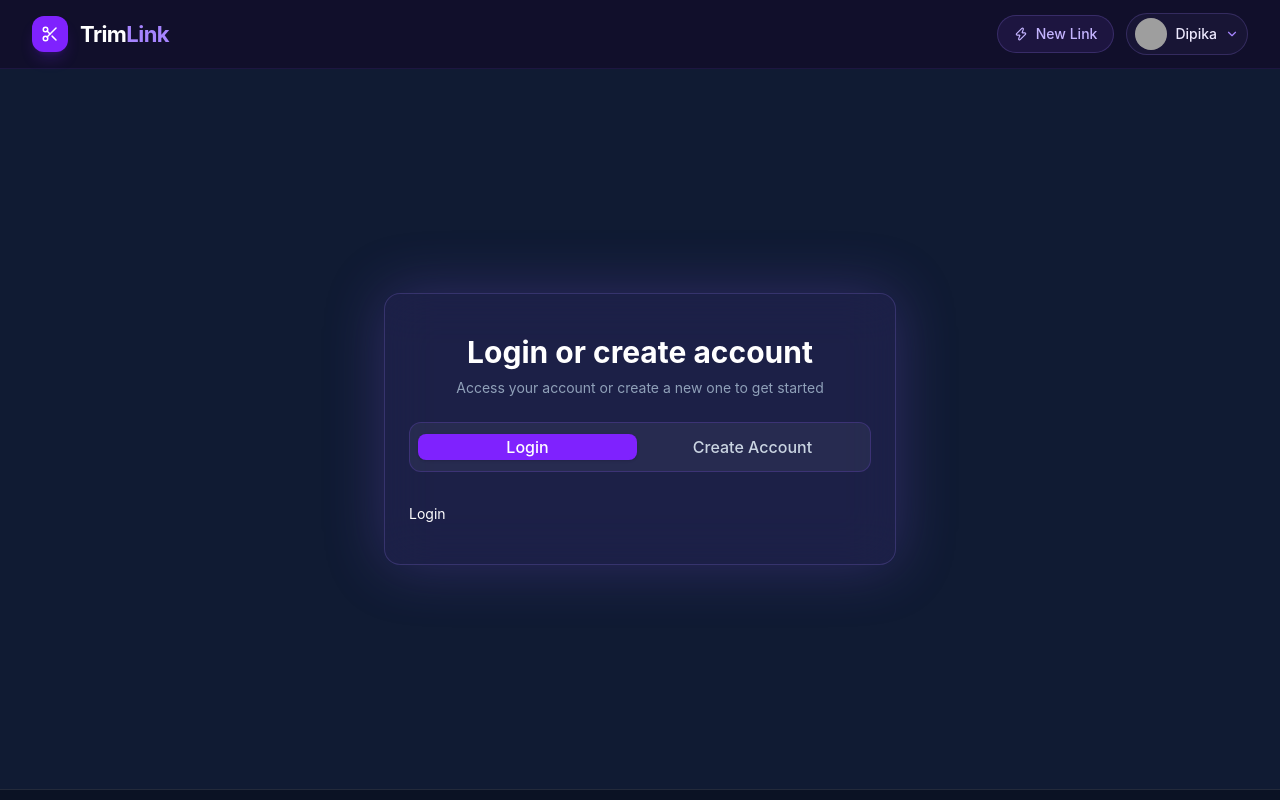
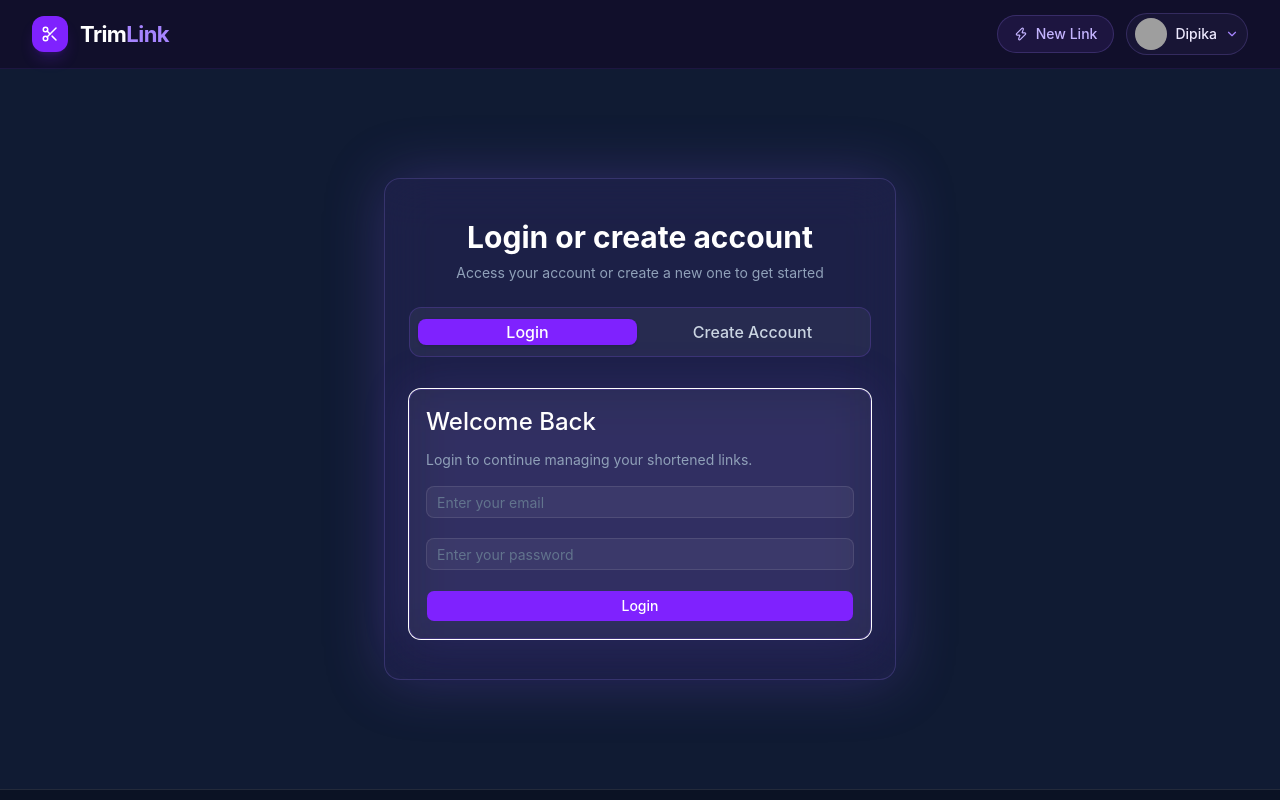
Before and after one commit to Dipika-Gandash/TrimLink, a React (Vite) app: page /auth in a window 1280 px wide. Shown: the top 800 px of the page. Built offline with nearby package versions, Linux system fonts and the light colour scheme; grey boxes are pictures that could not be loaded.

Commit message:
add React Hook Form and Zod validation setup

```diff
--- a/package.json
+++ b/package.json
@@ -11,6 +11,7 @@
   },
   "dependencies": {
     "@fontsource-variable/geist": "^5.2.8",
+    "@hookform/resolvers": "^5.2.2",
     "@supabase/supabase-js": "^2.105.4",
     "@tailwindcss/vite": "^4.3.0",
     "class-variance-authority": "^0.7.1",
@@ -19,11 +20,13 @@
     "radix-ui": "^1.4.3",
     "react": "^19.2.5",
     "react-dom": "^19.2.5",
+    "react-hook-form": "^7.75.0",
     "react-router-dom": "^7.15.0",
     "shadcn": "^4.7.0",
     "tailwind-merge": "^3.5.0",
     "tailwindcss": "^4.3.0",
-    "tw-animate-css": "^1.4.0"
+    "tw-animate-css": "^1.4.0",
+    "zod": "^4.4.3"
   },
   "devDependencies": {
     "@eslint/js": "^10.0.1",
--- /dev/null
+++ b/src/components/common/Error.jsx
@@ -0,0 +1,9 @@
+import React from 'react'
+
+const Error = () => {
+  return (
+    <div>Error</div>
+  )
+}
+
+export default Error
--- a/src/components/common/Login.jsx
+++ b/src/components/common/Login.jsx
@@ -1,9 +1,106 @@
+import { useForm } from "react-hook-form";
+import { zodResolver } from "@hookform/resolvers/zod";
 
+import { Button } from "@/components/ui/button";
+import {
+  Card,
+  CardContent,
+  CardDescription,
+  CardHeader,
+  CardTitle,
+} from "@/components/ui/card";
+import { Input } from "@/components/ui/input";
+
+import { loginSchema } from "@/schema/loginSchema";
 
 const Login = () => {
+
+  const {
+    register,
+    handleSubmit,
+    formState: { errors, isSubmitting },
+  } = useForm({
+    resolver: zodResolver(loginSchema),
+    defaultValues: {
+      email: "",
+      password: "",
+    },
+  });
+
+  const onSubmit = async (data) => {
+    console.log(data);
+
+  };
+
   return (
-    <div>Login</div>
-  )
-}
+    <Card className="w-full border border-violet-500/20 bg-white/5 backdrop-blur-xl shadow-[0_0_50px_rgba(139,92,246,0.15)]">
 
-export default Login
+      <CardHeader className="space-y-2">
+
+        <CardTitle className="text-2xl text-white">
+          Welcome Back
+        </CardTitle>
+
+        <CardDescription className="text-slate-400">
+          Login to continue managing your shortened links.
+        </CardDescription>
+
+      </CardHeader>
+
+      <CardContent>
+
+        <form
+          onSubmit={handleSubmit(onSubmit)}
+          className="space-y-5"
+        >
+          <div className="space-y-2">
+
+            <Input
+              type="email"
+              placeholder="Enter your email"
+              className="border-white/10 bg-white/5 text-white placeholder:text-slate-500"
+              {...register("email")}
+            />
+
+            {errors.email && (
+              <p className="text-sm text-red-400">
+                {errors.email.message}
+              </p>
+            )}
+
+          </div>
+
+          <div className="space-y-2">
+
+            <Input
+              type="password"
+              placeholder="Enter your password"
+              className="border-white/10 bg-white/5 text-white placeholder:text-slate-500"
+              {...register("password")}
+            />
+
+            {errors.password && (
+              <p className="text-sm text-red-400">
+                {errors.password.message}
+              </p>
+            )}
+
+          </div>
+
+          <Button
+            type="submit"
+            disabled={isSubmitting}
+            className="w-full bg-violet-600 hover:bg-violet-700"
+          >
+            {isSubmitting ? "Logging in..." : "Login"}
+          </Button>
+
+        </form>
+
+      </CardContent>
+
+    </Card>
+  );
+};
+
+export default Login;
--- /dev/null
+++ b/src/components/ui/card.jsx
@@ -0,0 +1,114 @@
+import * as React from "react"
+
+import { cn } from "@/lib/utils"
+
+function Card({
+  className,
+  size = "default",
+  ...props
+}) {
+  return (
+    <div
+      data-slot="card"
+      data-size={size}
+      className={cn(
+        "group/card flex flex-col gap-4 overflow-hidden rounded-xl bg-card py-4 text-sm text-card-foreground ring-1 ring-foreground/10 has-data-[slot=card-footer]:pb-0 has-[>img:first-child]:pt-0 data-[size=sm]:gap-3 data-[size=sm]:py-3 data-[size=sm]:has-data-[slot=card-footer]:pb-0 *:[img:first-child]:rounded-t-xl *:[img:last-child]:rounded-b-xl",
+        className
+      )}
+      {...props} />
+  );
+}
+
+function CardHeader({
+  className,
+  ...props
+}) {
+  return (
+    <div
+      data-slot="card-header"
+      className={cn(
+        "group/card-header @container/card-header grid auto-rows-min items-start gap-1 rounded-t-xl px-4 group-data-[size=sm]/card:px-3 has-data-[slot=card-action]:grid-cols-[1fr_auto] has-data-[slot=card-description]:grid-rows-[auto_auto] [.border-b]:pb-4 group-data-[size=sm]/card:[.border-b]:pb-3",
+        className
+      )}
+      {...props} />
+  );
+}
+
+function CardTitle({
+  className,
+  ...props
+}) {
+  return (
+    <div
+      data-slot="card-title"
+      className={cn(
+        "text-base leading-snug font-medium group-data-[size=sm]/card:text-sm",
+        className
+      )}
+      {...props} />
+  );
+}
+
+function CardDescription({
+  className,
+  ...props
+}) {
+  return (
+    <div
+      data-slot="card-description"
+      className={cn("text-sm text-muted-foreground", className)}
+      {...props} />
+  );
+}
+
+function CardAction({
+  className,
+  ...props
+}) {
+  return (
+    <div
+      data-slot="card-action"
+      className={cn(
+        "col-start-2 row-span-2 row-start-1 self-start justify-self-end",
+        className
+      )}
+      {...props} />
+  );
+}
+
+function CardContent({
+  className,
+  ...props
+}) {
+  return (
+    <div
+      data-slot="card-content"
+      className={cn("px-4 group-data-[size=sm]/card:px-3", className)}
+      {...props} />
+  );
+}
+
+function CardFooter({
+  className,
+  ...props
+}) {
+  return (
+    <div
+      data-slot="card-footer"
+      className={cn(
+        "flex items-center rounded-b-xl border-t bg-muted/50 p-4 group-data-[size=sm]/card:p-3",
+        className
+      )}
+      {...props} />
+  );
+}
+
+export {
+  Card,
+  CardHeader,
+  CardFooter,
+  CardTitle,
+  CardAction,
+  CardDescription,
+  CardContent,
+}
--- /dev/null
+++ b/src/components/ui/spinner.jsx
@@ -0,0 +1,17 @@
+import { cn } from "@/lib/utils"
+import { Loader2Icon } from "lucide-react"
+
+function Spinner({
+  className,
+  ...props
+}) {
+  return (
+    <Loader2Icon
+      role="status"
+      aria-label="Loading"
+      className={cn("size-4 animate-spin", className)}
+      {...props} />
+  );
+}
+
+export { Spinner }
--- /dev/null
+++ b/src/schema/loginSchema.js
@@ -0,0 +1,17 @@
+import { z } from 'zod';
+
+
+export const loginSchema = z.object({
+   email: z
+    .string()
+    .trim()
+    .min(1, "Email is required")
+    .email("Please enter a valid email"),
+
+  password: z
+    .string()
+    .trim()
+    .min(1, "Password is required")
+    .min(6, "Password must be at least 6 characters")
+    .max(20, "Password cannot exceed 20 characters"),
+})
```
Also changed, not shown: 1 other file (tests, documents, lock files or other folders).
